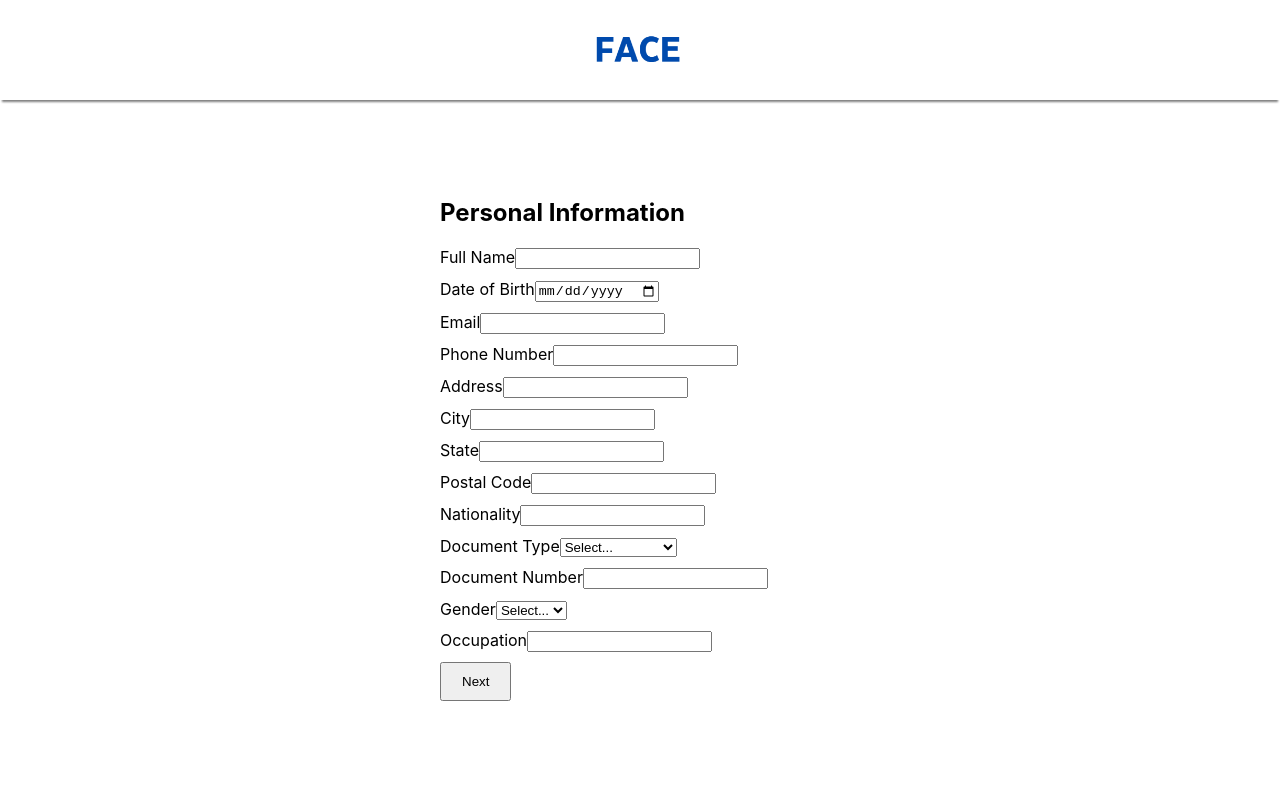
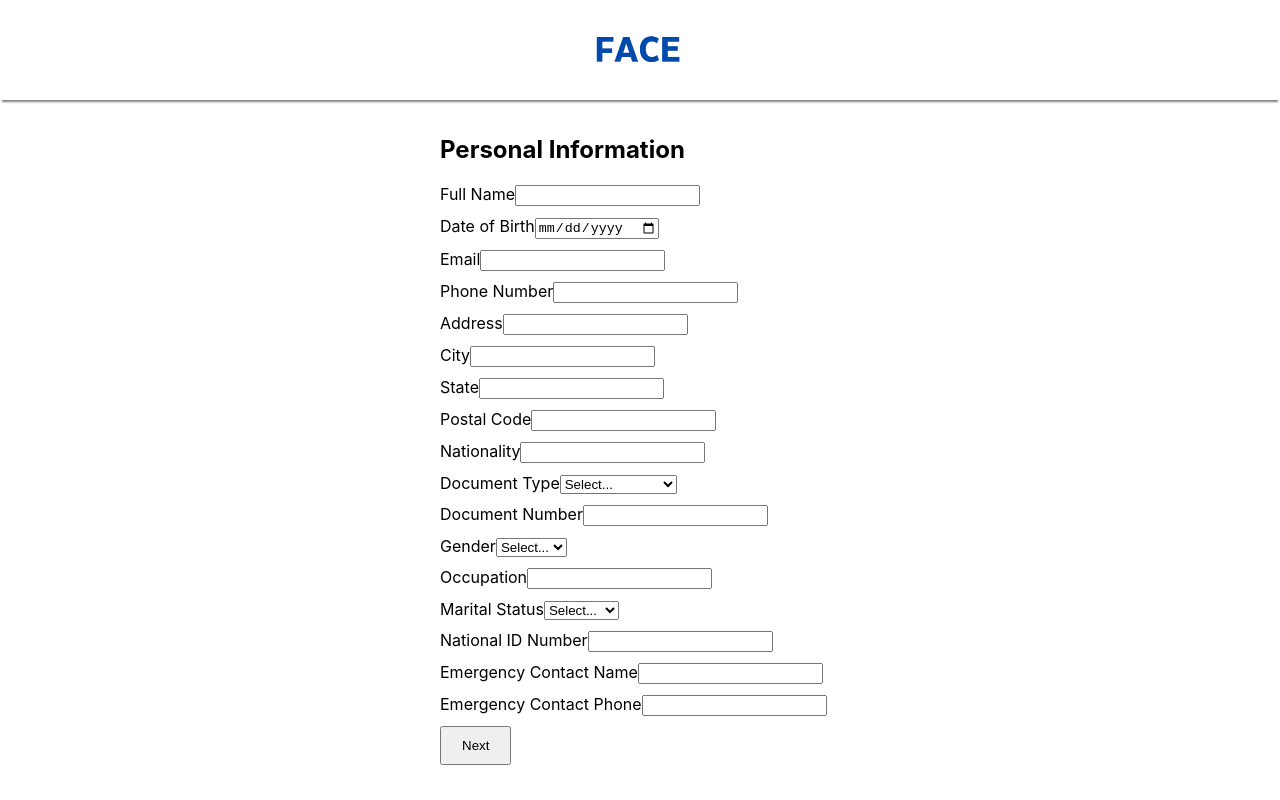
Before and after one commit to sivanez/kyc, a React (Create React App) app in the folder kyc-app/: page / in a window 1280 px wide. Built offline with nearby package versions, Linux system fonts and the light colour scheme.

Commit message:
More relevant fields for personal form v0.1

```diff
--- a/kyc-app/src/components/Personal-Info/PersonalInfoForm.js
+++ b/kyc-app/src/components/Personal-Info/PersonalInfoForm.js
@@ -14,7 +14,11 @@ const PersonalInfoForm = ({ onNext }) => {
     documentType: '',
     documentNumber: '',
     gender: '',
-    occupation: ''
+    occupation: '',
+    maritalStatus: '',   // New Field
+    nationalIDNumber: '', // New Field
+    emergencyContactName: '',  // New Field
+    emergencyContactPhone: ''  // New Field
   });
 
   const handleChange = (e) => {
@@ -25,7 +29,7 @@ const PersonalInfoForm = ({ onNext }) => {
   const handleSubmit = (e) => {
     e.preventDefault();
     console.log(formData);
-    onNext(formData); // Pass form data to next step
+    onNext(formData); // Pass form data to the next step
   };
 
   return (
@@ -169,6 +173,53 @@ const PersonalInfoForm = ({ onNext }) => {
           required
         />
       </div>
+
+      {/* New Fields */}
+      <div style={{ marginBottom: '10px' }}>
+        <label>Marital Status</label>
+        <select
+          name="maritalStatus"
+          value={formData.maritalStatus}
+          onChange={handleChange}
+          required
+        >
+          <option value="">Select...</option>
+          <option value="Single">Single</option>
+          <option value="Married">Married</option>
+          <option value="Divorced">Divorced</option>
+        </select>
+      </div>
+      <div style={{ marginBottom: '10px' }}>
+        <label>National ID Number</label>
+        <input
+          type="text"
+          name="nationalIDNumber"
+          value={formData.nationalIDNumber}
+          onChange={handleChange}
+          required
+        />
+      </div>
+      <div style={{ marginBottom: '10px' }}>
+        <label>Emergency Contact Name</label>
+        <input
+          type="text"
+          name="emergencyContactName"
+          value={formData.emergencyContactName}
+          onChange={handleChange}
+          required
+        />
+      </div>
+      <div style={{ marginBottom: '10px' }}>
+        <label>Emergency Contact Phone</label>
+        <input
+          type="tel"
+          name="emergencyContactPhone"
+          value={formData.emergencyContactPhone}
+          onChange={handleChange}
+          required
+        />
+      </div>
+
       <button type="submit" style={{ padding: '10px 20px' }}>Next</button>
     </form>
   );
```
